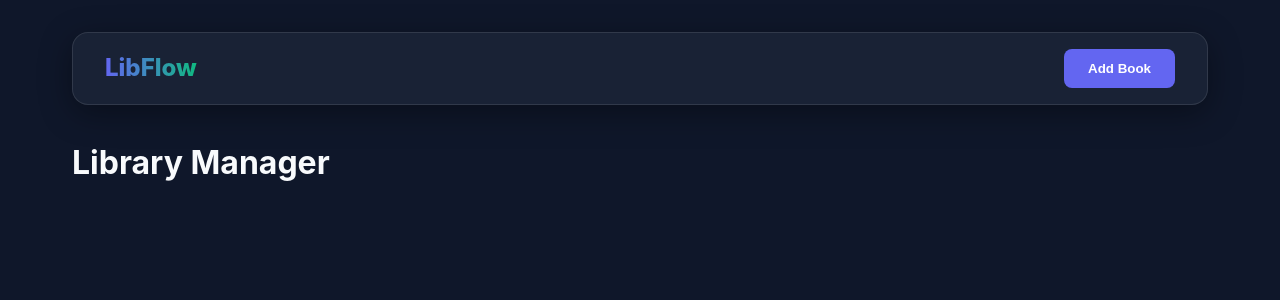
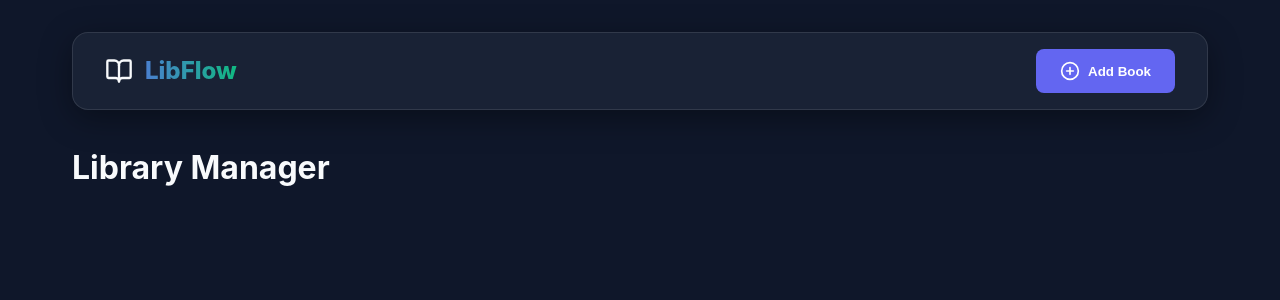
Before and after one commit to Yashsingh045/Books-library-with-fs, a React app in the folder frontend/: page / in a window 1280 px wide. Shown: the top 300 px of the page. Built offline with nearby package versions, Linux system fonts and the light colour scheme; the HTML template or start-up script is replaced by a standard one.

Commit message:
Enhance Navbar with Lucide icons and improved layout

```diff
--- a/frontend/src/components/Navbar.jsx
+++ b/frontend/src/components/Navbar.jsx
@@ -1,11 +1,18 @@
 import React from 'react';
+import { BookOpen, PlusCircle } from 'lucide-react';
 
 const Navbar = () => {
     return (
         <nav className="navbar glass-card">
-            <div className="nav-logo">LibFlow</div>
+            <div className="nav-logo">
+                <BookOpen size={28} />
+                <span>LibFlow</span>
+            </div>
             <div className="nav-links">
-                <button className="btn btn-primary">Add Book</button>
+                <button className="btn btn-primary">
+                    <PlusCircle size={20} />
+                    <span>Add Book</span>
+                </button>
             </div>
         </nav>
     );
--- a/frontend/src/index.css
+++ b/frontend/src/index.css
@@ -113,6 +113,9 @@ a {
 }
 
 .nav-logo {
+  display: flex;
+  align-items: center;
+  gap: 0.75rem;
   font-size: 1.5rem;
   font-weight: 800;
   background: linear-gradient(to right, var(--primary), var(--accent));
```
